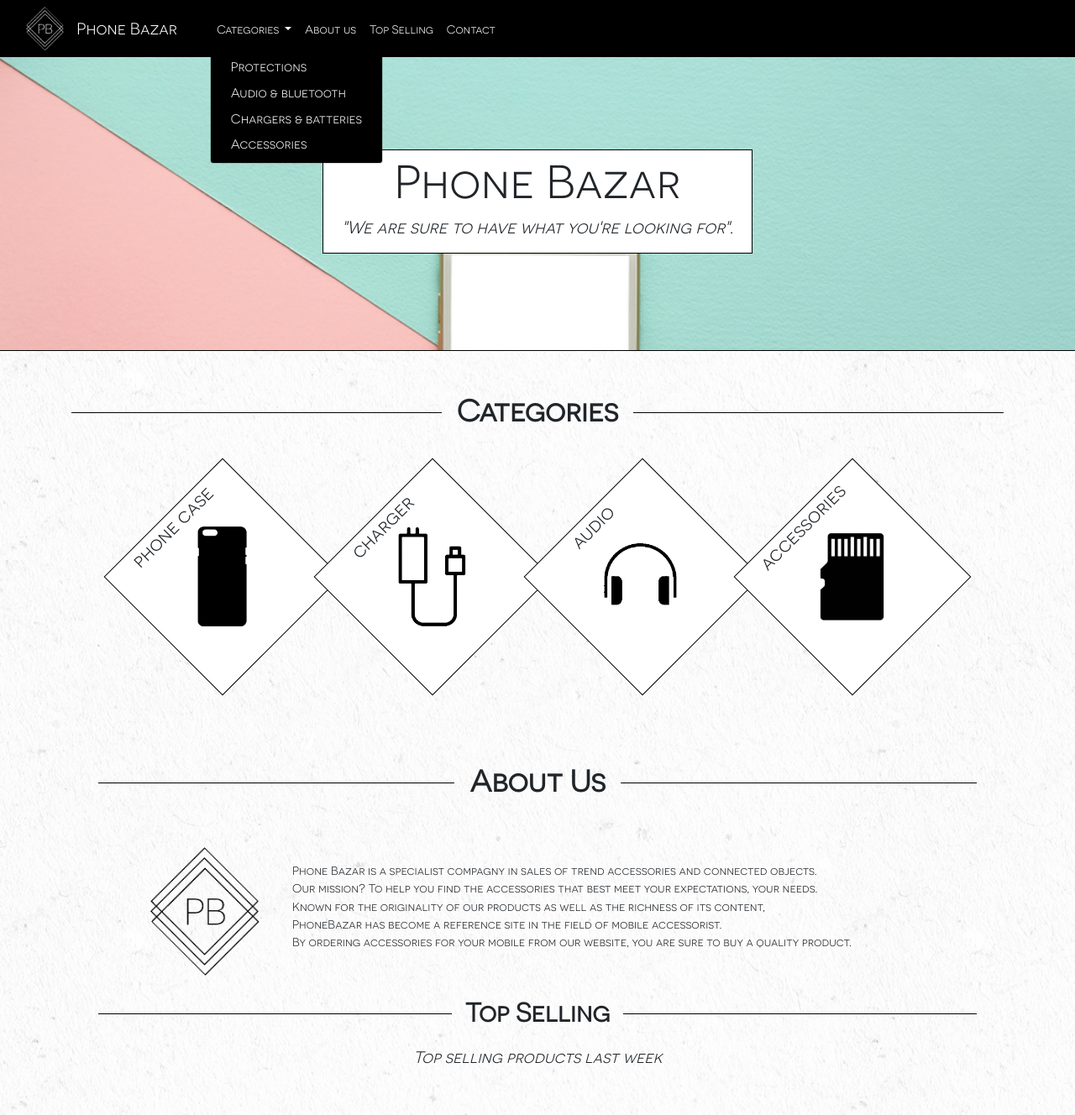
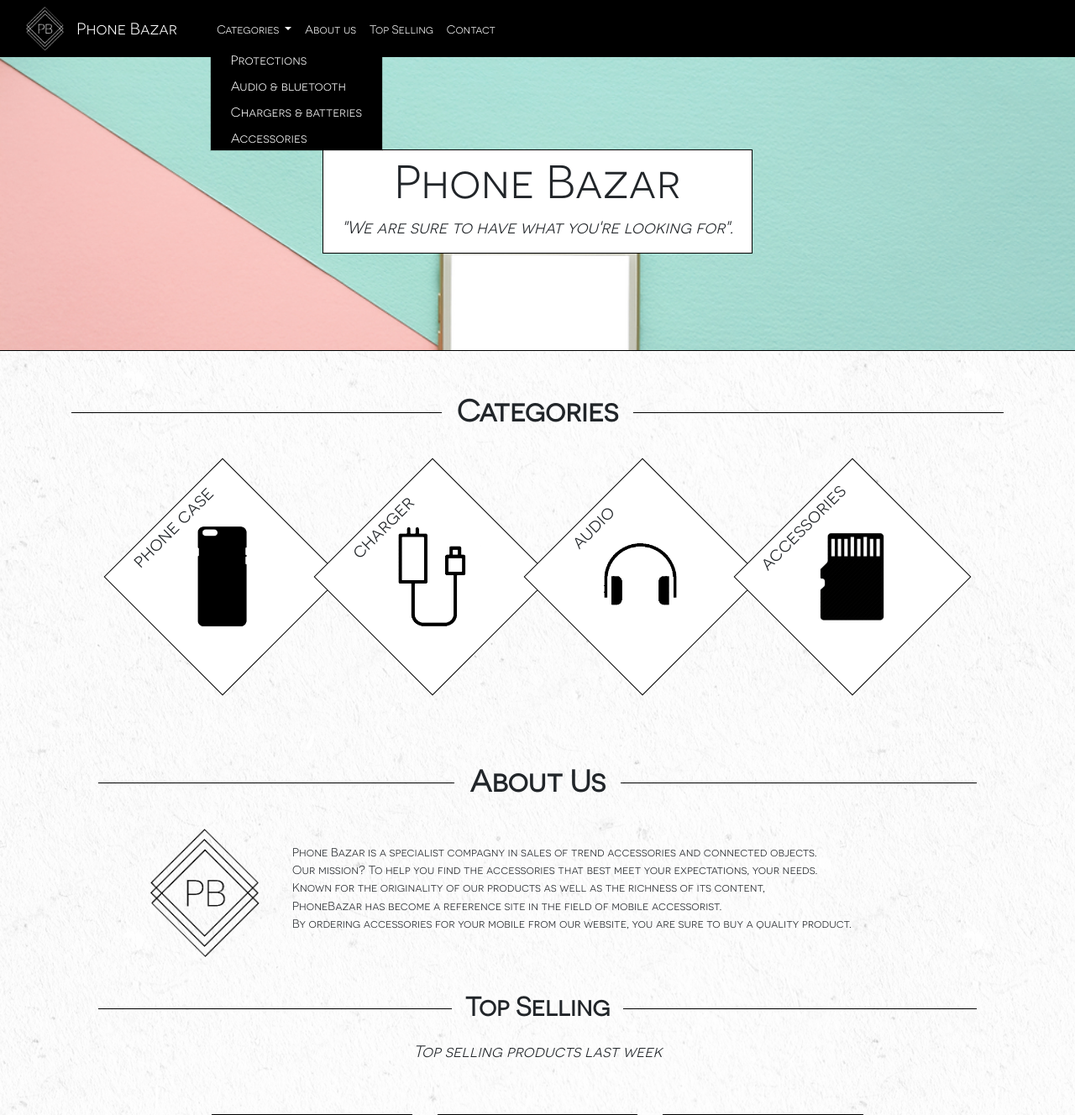
Before and after one commit to WildCodeSchool/orleans-0219-php-wildbazar7, a PHP site: page / in a window 1280 px wide, after a click on "Categories". Shown: the top 1328 px of the page at 84% size. Run offline with PHP 8.4, Linux system fonts and the light colour scheme.

Commit message:
styled navbar dropdown a bit more

```diff
--- a/index.html
+++ b/index.html
@@ -8,7 +8,7 @@
 	<link rel="stylesheet" href="https://stackpath.bootstrapcdn.com/bootstrap/4.3.1/css/bootstrap.min.css" integrity="sha384-ggOyR0iXCbMQv3Xipma34MD+dH/1fQ784/j6cY/iJTQUOhcWr7x9JvoRxT2MZw1T" crossorigin="anonymous">
 	<link rel='stylesheet' type='text/css' href='style.css' >
 
-	<title> About us </title>
+	<title> Phone Bazar </title>
 
 </head>
 <body>
@@ -28,7 +28,7 @@
 						<a id="navbarDropdownMenuLink" class="nav-link dropdown-toggle color-navbar" href="#" data-toggle="dropdown" aria-haspopup="true" aria-expanded="false">
 							Categories
 						</a>
-						<div class="dropdown-menu " aria-labelledby="navbarDropdownMenuLink">
+						<div class="dropdown-menu nav-dropdown-style" aria-labelledby="navbarDropdownMenuLink">
 							<a class="dropdown-item color-navbar" href="#">Protections</a>
 							<a class="dropdown-item color-navbar" href="#">Audio & bluetooth</a>
 							<a class="dropdown-item color-navbar" href="#">Chargers & batteries</a>
@@ -100,8 +100,8 @@
 
 		<section id="About_us">
 			<div class="container px-5">
-				<h2 class="title font-weight-bold pt-5 mt-5 ---title---"">About Us</h2>
-				<div class="row justify-content-center ml-5">
+				<h2 class="title-no-mb font-weight-bold pt-5 mt-5 ---title---"">About Us</h2>
+				<div class="row justify-content-center ml-5 mb-4">
 					<div class="col-lg-2 text-center">
   						<img class="logoabt" src="assets/logo_transparent.png" alt="logoabt">
  				 	</div>
--- a/style.css
+++ b/style.css
@@ -91,6 +91,11 @@ h2
 {
     text-align: center;
     margin-bottom: 30px;
+    font-size: 36px;
+}
+
+.title-no-mb{
+    text-align: center;
     font-size: 36px;
 }
 
@@ -302,3 +307,8 @@ background-color: black;
 .text-vw-text{
     font-size: calc(12px + 0.7vw);
 }
+
+.nav-dropdown-style{
+    padding: 0;
+    border-radius: 0px;
+}
```
